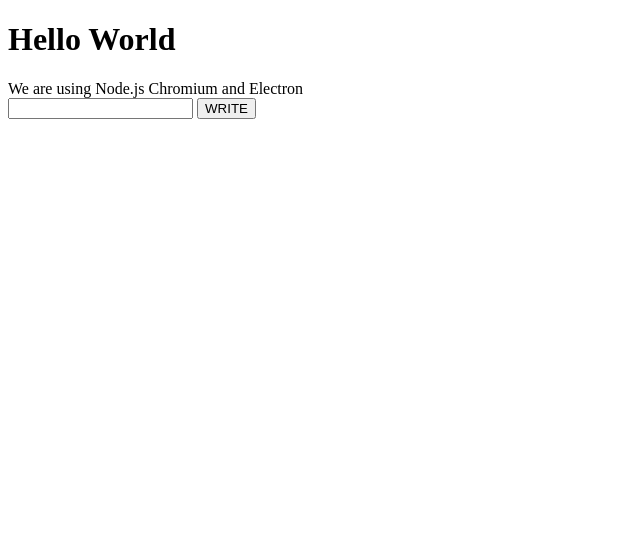
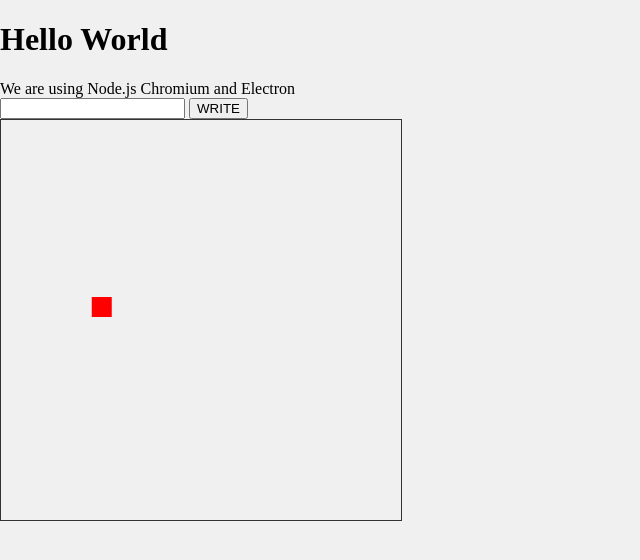
Before and after one commit to skipbit/electron-example, an Electron app: page index.html in a window 800 px wide. Shown: the whole page, without its empty margins (0-640 px from the left). Drawn offline with Linux system fonts and the light colour scheme.

Commit message:
canvas with webgl example

```diff
--- a/index.html
+++ b/index.html
@@ -4,6 +4,7 @@
     <meta charset="utf-8" />
     <!-- https://developer.mozilla.org/en-US/docs/Web/HTTP/CSP -->
     <meta http-equiv="Content-Security-Policy" content="default-src 'self'; script-src 'self'" />
+    <link rel="stylesheet" href="main.css" />
     <title>Hello World!</title>
   </head>
   <body>
@@ -20,5 +21,7 @@
 
   <div id="list"></div>
 
+  <canvas id="canvas" width="400" height="400"></canvas>
+
   <script src="./renderer.js"></script>
 </html>
--- /dev/null
+++ b/main.css
@@ -0,0 +1,13 @@
+
+body {
+    margin: 0;
+    overflow: hidden;
+    justify-content: center;
+    align-items: center;
+    hight: 100vh;
+    background-color: #f0f0f0;
+}
+
+canvas {
+    border: 1px solid #333;
+}
--- a/renderer.js
+++ b/renderer.js
@@ -14,3 +14,86 @@ document.addEventListener('DOMContentLoaded', () => {
         return false;
     };
 });
+
+window.onload = function() {
+    const canvas = document.getElementById('canvas');
+    const gl = canvas.getContext('webgl')
+    if (! gl) {
+        console.error('WebGL not supported');
+        return;
+    }
+
+    // Vertex shader program
+    const vsSource = `
+        attribute vec2 a_position;
+        void main() {
+            gl_Position = vec4(a_position, 0.0, 1.0);
+            gl_PointSize = 20.0;
+        }
+    `;
+
+    // Fragment shader program
+    const fsSource = `
+    precision mediump float;
+        uniform vec4 u_color;
+        void main() {
+            gl_FragColor = u_color;
+        }
+    `;
+
+    // Compile shader
+    function compileShader(gl, source, type) {
+        const shader = gl.createShader(type);
+        gl.shaderSource(shader, source);
+        gl.compileShader(shader);
+        if (!gl.getShaderParameter(shader, gl.COMPILE_STATUS)) {
+            console.error('Shader compilation error:', gl.getShaderInfoLog(shader));
+            gl.deleteShader(shader);
+            return null;
+        }
+        return shader;
+    }
+
+    // Create program
+    const vertexShader = compileShader(gl, vsSource, gl.VERTEX_SHADER);
+    const fragmentShader = compileShader(gl, fsSource, gl.FRAGMENT_SHADER);
+    const program = gl.createProgram();
+    gl.attachShader(program, vertexShader);
+    gl.attachShader(program, fragmentShader);
+    gl.linkProgram(program);
+    if (!gl.getProgramParameter(program, gl.LINK_STATUS)) {
+        console.error('Program linking error:', gl.getProgramInfoLog(program));
+        gl.deleteProgram(program);
+        return;
+    }
+    gl.useProgram(program);
+
+    // Set vertex positions
+    const positionBuffer = gl.createBuffer();
+    gl.bindBuffer(gl.ARRAY_BUFFER, positionBuffer);
+    const positions = [
+        0, 0
+    ];
+    gl.bufferData(gl.ARRAY_BUFFER, new Float32Array(positions), gl.STATIC_DRAW);
+    const positionAttributeLocation = gl.getAttribLocation(program, 'a_position');
+    gl.enableVertexAttribArray(positionAttributeLocation);
+    gl.vertexAttribPointer(positionAttributeLocation, 2, gl.FLOAT, false, 0, 0);
+
+    // Set uniform color
+    const colorUniformLocation = gl.getUniformLocation(program, 'u_color');
+    gl.uniform4fv(colorUniformLocation, [1, 0, 0, 1]);
+
+    // Animation loop
+    let angle = 0;
+    function animate() {
+        angle += 0.01;
+        const x = Math.cos(angle) * 0.5;
+        const y = Math.sin(angle) * 0.5;
+        gl.bindBuffer(gl.ARRAY_BUFFER, positionBuffer);
+        gl.bufferData(gl.ARRAY_BUFFER, new Float32Array([x, y]), gl.STATIC_DRAW);
+        gl.clear(gl.COLOR_BUFFER_BIT);
+        gl.drawArrays(gl.POINTS, 0, 1);
+        requestAnimationFrame(animate);
+    }
+    animate();
+};
```
